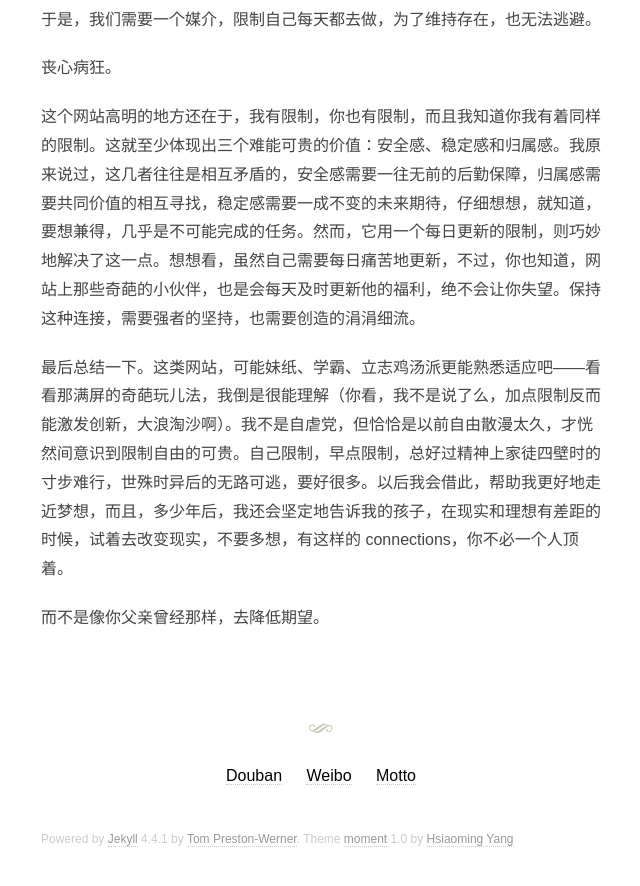
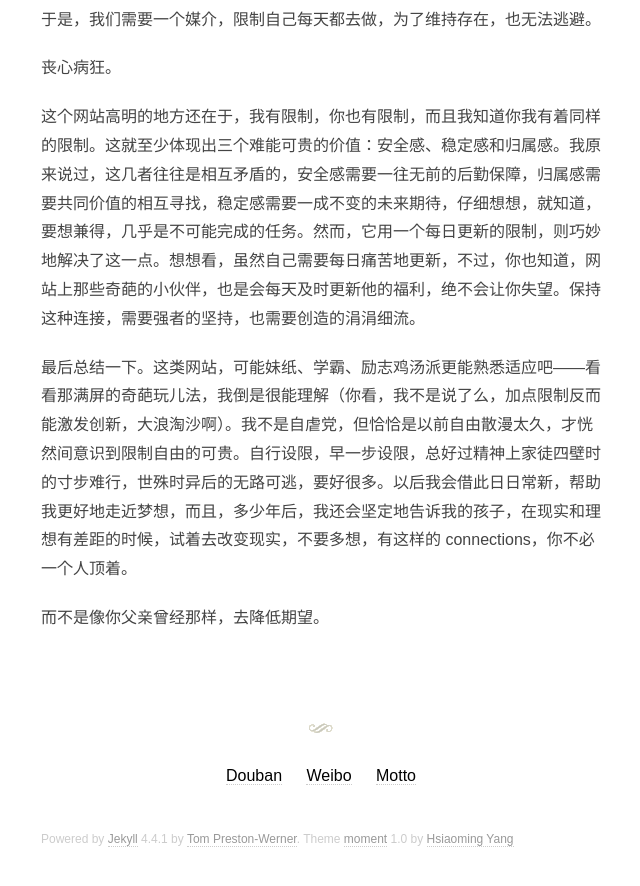
Before and after one commit to fanyange/fanyange.github.io, a Jekyll site: the page built from _posts/2014-04-24-limited-freedom.md, in a window 1280 px wide and 900 px high, scrolled down 2843 px. Shown: the top 886 px of the window, without its empty margins (319-959 px from the left). Built offline with Jekyll 4.4.1, drawn with Linux system fonts in a browser that asks for light colours; some web fonts are replaced; comment, search, counter and statistics services are not loaded.

Commit message:
“立志” => “励志”

```diff
--- a/_posts/2014-04-24-limited-freedom.md
+++ b/_posts/2014-04-24-limited-freedom.md
@@ -73,6 +73,6 @@ category: daily
 
 这个网站高明的地方还在于，我有限制，你也有限制，而且我知道你我有着同样的限制。这就至少体现出三个难能可贵的价值：安全感、稳定感和归属感。我原来说过，这几者往往是相互矛盾的，安全感需要一往无前的后勤保障，归属感需要共同价值的相互寻找，稳定感需要一成不变的未来期待，仔细想想，就知道，要想兼得，几乎是不可能完成的任务。然而，它用一个每日更新的限制，则巧妙地解决了这一点。想想看，虽然自己需要每日痛苦地更新，不过，你也知道，网站上那些奇葩的小伙伴，也是会每天及时更新他的福利，绝不会让你失望。保持这种连接，需要强者的坚持，也需要创造的涓涓细流。
 
-最后总结一下。这类网站，可能妹纸、学霸、立志鸡汤派更能熟悉适应吧——看看那满屏的奇葩玩儿法，我倒是很能理解（你看，我不是说了么，加点限制反而能激发创新，大浪淘沙啊）。我不是自虐党，但恰恰是以前自由散漫太久，才恍然间意识到限制自由的可贵。自己限制，早点限制，总好过精神上家徒四壁时的寸步难行，世殊时异后的无路可逃，要好很多。以后我会借此，帮助我更好地走近梦想，而且，多少年后，我还会坚定地告诉我的孩子，在现实和理想有差距的时候，试着去改变现实，不要多想，有这样的 connections，你不必一个人顶着。
+最后总结一下。这类网站，可能妹纸、学霸、励志鸡汤派更能熟悉适应吧——看看那满屏的奇葩玩儿法，我倒是很能理解（你看，我不是说了么，加点限制反而能激发创新，大浪淘沙啊）。我不是自虐党，但恰恰是以前自由散漫太久，才恍然间意识到限制自由的可贵。自行设限，早一步设限，总好过精神上家徒四壁时的寸步难行，世殊时异后的无路可逃，要好很多。以后我会借此日日常新，帮助我更好地走近梦想，而且，多少年后，我还会坚定地告诉我的孩子，在现实和理想有差距的时候，试着去改变现实，不要多想，有这样的 connections，你不必一个人顶着。
 
 而不是像你父亲曾经那样，去降低期望。
```
